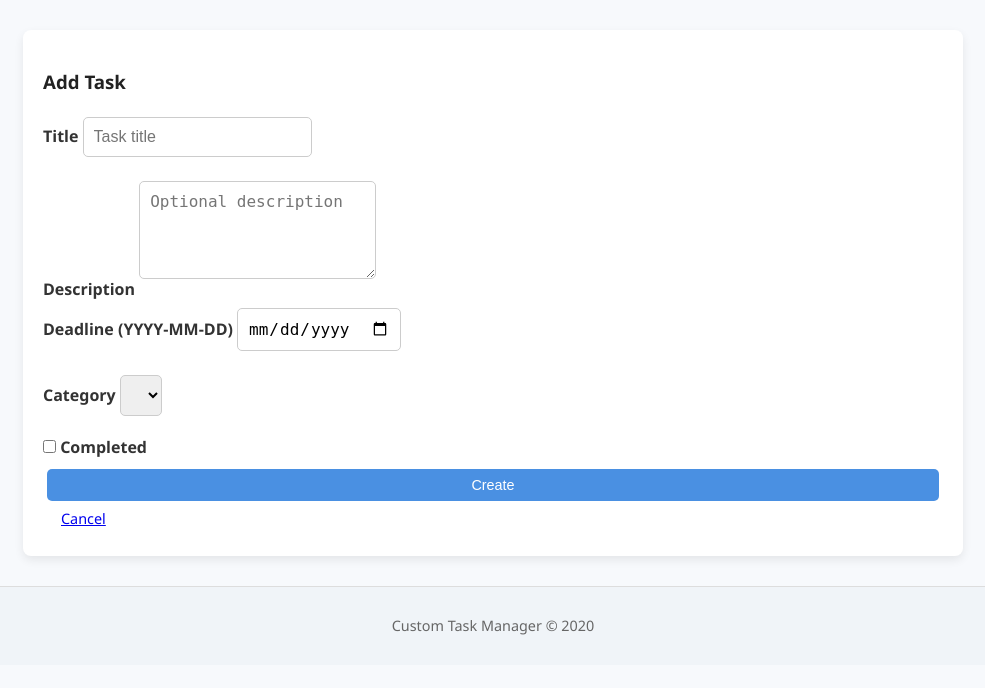
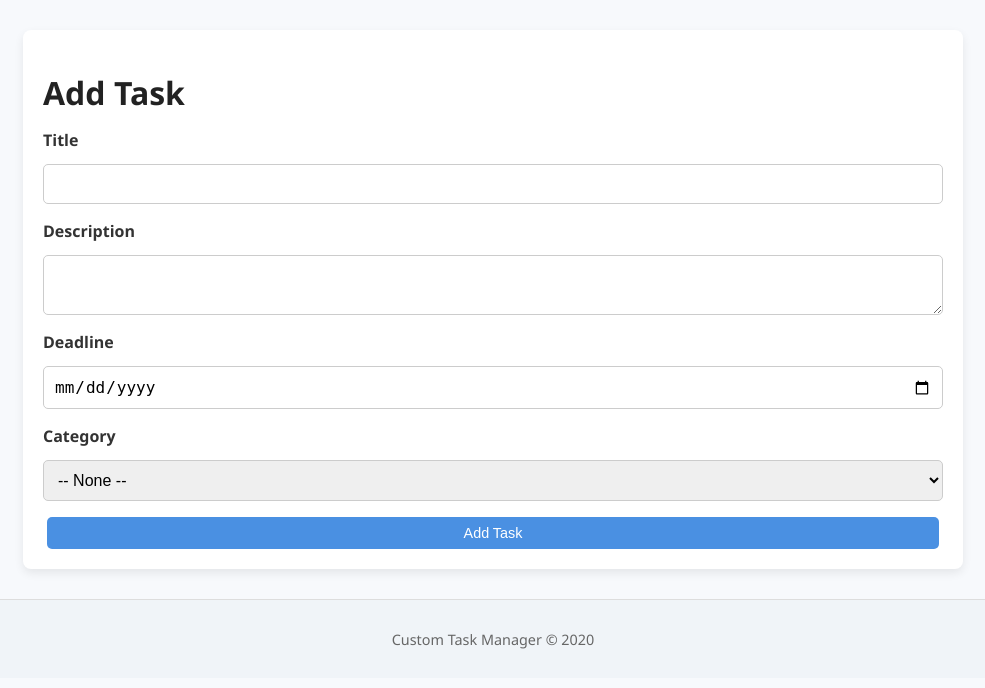
Before and after one commit to Eltaf-azizi/Custom-Task-Manager, a Flask app: template app/templates/add_task.html in a window 1280 px wide. Shown: the part 54-742 px from the top of the page, without its empty margins (147-1132 px from the left). Run offline with Flask 3, Linux system fonts and the light colour scheme; tables that the repository leaves empty hold one stand-in row (values such as "Sample post"); the template is opened without the code that fills it: values that come from a table or form of the project are taken from there, most other values are stand-ins (such as "Sample title", 1, 10 or a date in 2020); lists and menus that the app fills with data are empty.

Commit message:
working on the add task

```diff
--- a/app/templates/add_task.html
+++ b/app/templates/add_task.html
@@ -1,51 +1,24 @@
 {% extends "base.html" %}
-{% block title %}Add Task - Task Manager{% endblock %}
 {% block content %}
-<div class="row">
-  <div class="col-md-8">
-    <h3>Add Task</h3>
-    <form method="post" novalidate>
-      {{ form.hidden_tag() }}
+<h1>Add Task</h1>
+<form method="POST">
+    <label for="title">Title</label>
+    <input type="text" name="title" required>
 
-      <div class="mb-3">
-        {{ form.title.label(class="form-label") }}
-        {{ form.title(class="form-control", placeholder="Task title") }}
-        {% for err in form.title.errors %}
-          <div class="text-danger small">{{ err }}</div>
+    <label for="description">Description</label>
+    <textarea name="description"></textarea>
+
+    <label for="deadline">Deadline</label>
+    <input type="date" name="deadline">
+
+    <label for="category">Category</label>
+    <select name="category">
+        <option value="">-- None --</option>
+        {% for cat in categories %}
+        <option value="{{ cat.id }}">{{ cat.name }}</option>
         {% endfor %}
-      </div>
+    </select>
 
-      <div class="mb-3">
-        {{ form.description.label(class="form-label") }}
-        {{ form.description(class="form-control", rows=4, placeholder="Optional description") }}
-        {% for err in form.description.errors %}
-          <div class="text-danger small">{{ err }}</div>
-        {% endfor %}
-      </div>
-
-      <div class="mb-3">
-        {{ form.deadline.label(class="form-label") }}
-        {{ form.deadline(class="form-control", placeholder="YYYY-MM-DD") }}
-        {% for err in form.deadline.errors %}
-          <div class="text-danger small">{{ err }}</div>
-        {% endfor %}
-      </div>
-
-      <div class="mb-3">
-        {{ form.category.label(class="form-label") }}
-        {{ form.category(class="form-select") }}
-      </div>
-
-      <div class="form-check mb-3">
-        {{ form.completed(class="form-check-input") }}
-        {{ form.completed.label(class="form-check-label") }}
-      </div>
-
-      <button class="btn btn-primary" type="submit">Create</button>
-      <a class="btn btn-link" href="{{ url_for('index') }}">Cancel</a>
-
-
-    </form>
-  </div>
-</div>
+    <button type="submit" class="btn btn-primary">Add Task</button>
+</form>
 {% endblock %}
```
